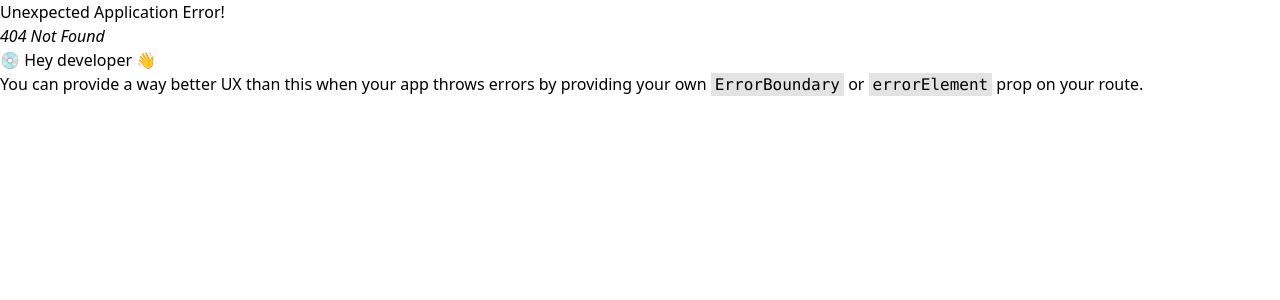
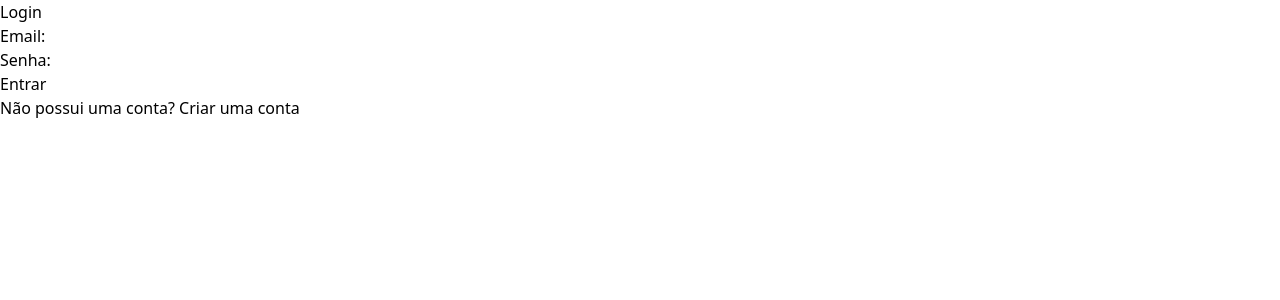
Before and after one commit to Andre-lucs/A, a React (Vite) app in the folder frontend/: page /login in a window 1280 px wide. Before the commit this address had no page. Shown: the top 300 px of the page. Built offline with nearby package versions, Linux system fonts and the light colour scheme.

Commit message:
feat: criando página de resgstro e login

```diff
--- a/frontend/src/contexts/OccurrenceContext.tsx
+++ b/frontend/src/contexts/OccurrenceContext.tsx
@@ -4,7 +4,6 @@ import {ReactNode, createContext, useState, useEffect} from 'react';
 interface IOccurrenceProviderProps {
     children: ReactNode
 }
-
 
 type Location = {
     type: string,
--- /dev/null
+++ b/frontend/src/pages/Login.tsx
@@ -0,0 +1,26 @@
+import { useState } from "react"
+import { Input } from "../components/Input"
+import myImage from '../Images/bg-login.jpg';
+import { Link } from "react-router-dom";
+
+
+export function Login () {
+    const [email, setEmail] = useState("");
+    const [password, setPassword] = useState("")
+
+    return (
+        <div className={`h-screen flex gap-10 items-center`}>
+            <div className={`h-full w-1/2 bg-black bg-[url(${myImage})]`}>
+            </div>
+            <div>
+                <h1>Login</h1>
+               <form action="">
+                  <Input id="email" label="Email:" type="email" value={email} handleChange={(ev) => setEmail(ev.target.value)}  />
+                  <Input id="password" label="Senha:" type="password" value={password} handleChange={(ev) => setPassword(ev.target.value)}/>
+                  <button>Entrar</button>
+               </form>
+                <p>Não possui uma conta? <Link to={'/register'}>Criar uma conta</Link></p>
+            </div>
+        </div>
+    )
+}
--- /dev/null
+++ b/frontend/src/pages/Register.tsx
@@ -0,0 +1,24 @@
+import { useState } from "react"
+import { Input } from "../components/Input"
+
+export function Register () {
+    const [email, setEmail] = useState("");
+    const [password, setPassword] = useState("")
+    const [fullName, setFullName] = useState("")
+
+    return (
+        <div className={`h-screen flex gap-10 items-center justify-between`}>
+            <div className="p-10">
+               <h1>Register</h1>
+               <form action="">
+                  <Input id="full-name" label="Nome completo:" type="text" value={fullName} handleChange={(ev) => setFullName(ev.target.value)}/>
+                  <Input id="email" label="Email:" type="email" value={email} handleChange={(ev) => setEmail(ev.target.value)}  />
+                  <Input id="password" label="Senha:" type="password" value={password} handleChange={(ev) => setPassword(ev.target.value)}/>
+                  <button>Criar</button>
+               </form>
+            </div>
+            <div className={`h-full w-1/2 bg-black `} >
+            </div>
+        </div>
+    )
+}
```
Also changed, not shown: frontend/src/routes.tsx (+10 -0 lines).
